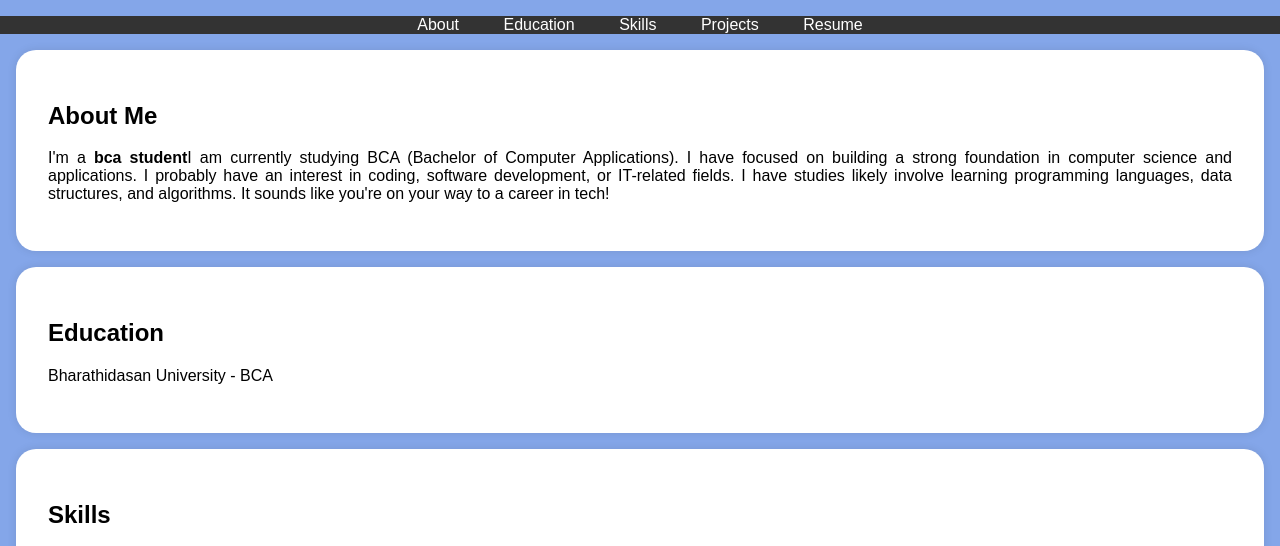
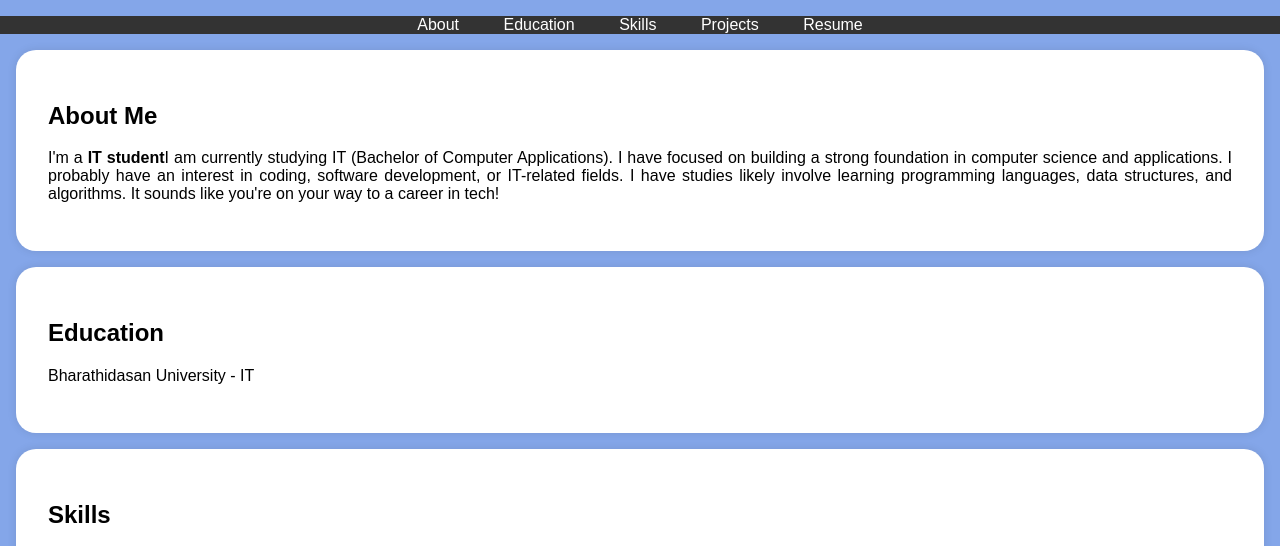
Before and after one commit to logashree0524/digital-portfolio, a plain HTML site: page index.html in a window 1280 px wide. Shown: the part 197-743 px from the top of the page. Drawn offline with Linux system fonts and the light colour scheme.

Commit message:
Update index.html

```diff
--- a/index.html
+++ b/index.html
@@ -115,7 +115,7 @@
     <section id="about">
         <div class="section-content">
             <h2>About Me</h2>
-            <p>I'm a <b>bca student</b>I am currently studying BCA (Bachelor of Computer Applications).
+            <p>I'm a <b>IT student</b>I am currently studying IT (Bachelor of Computer Applications).
                I have focused on building a strong foundation in computer science and applications.
                I probably have an interest in coding, software development, or IT-related fields.
                I have studies likely involve learning programming languages, data structures, and algorithms.
@@ -128,7 +128,7 @@
     <section id="education">
         <div class="section-content">
             <h2>Education</h2>
-            <p>Bharathidasan University - BCA</p>
+            <p>Bharathidasan University - IT</p>
 
 
         </div>
```
